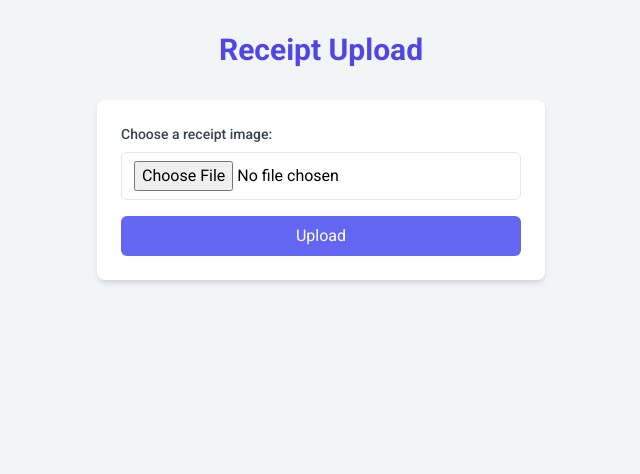
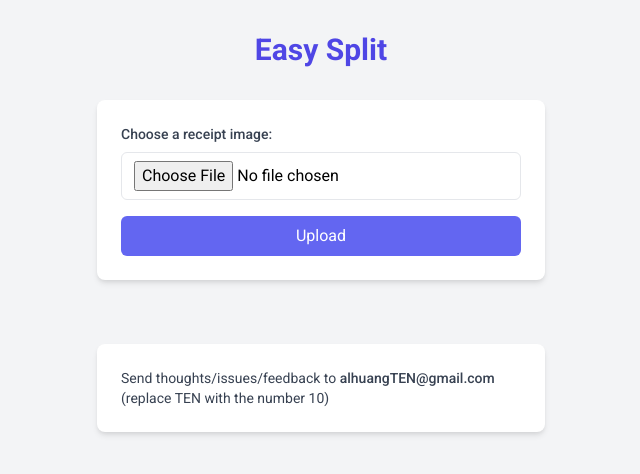
Before and after one commit to alhuang10/split-the-bill, a Flask app: page / in a window 1280 px wide. Shown: the top 474 px of the page, without its empty margins (319-959 px from the left). Run offline with Flask 3, Linux system fonts and the light colour scheme.

Commit message:
Change some headers, add a feedback email

```diff
--- a/templates/index.html
+++ b/templates/index.html
@@ -3,7 +3,7 @@
 <head>
     <meta charset="UTF-8">
     <meta name="viewport" content="width=device-width, initial-scale=1.0">
-    <title>Receipt Upload</title>
+    <title>Easy Split</title>
     <script src="https://unpkg.com/vue@3/dist/vue.global.prod.js"></script>
     <link href="https://cdn.jsdelivr.net/npm/tailwindcss@2.2.19/dist/tailwind.min.css" rel="stylesheet">
     <link href="https://fonts.googleapis.com/css2?family=Roboto:wght@300;400;500;700&display=swap" rel="stylesheet">
@@ -21,7 +21,7 @@
 </head>
 <body class="bg-gray-100 min-h-screen">
     <div id="app" class="container mx-auto px-4 py-8">
-        <h1 class="text-3xl font-bold mb-8 text-center text-indigo-600">Receipt Upload</h1>
+        <h1 class="text-3xl font-bold mb-8 text-center text-indigo-600">Easy Split</h1>
 
         <div class="max-w-md mx-auto bg-white rounded-lg shadow-md p-6">
             <form @submit.prevent="uploadFile" enctype="multipart/form-data">
@@ -117,5 +117,13 @@
         }
     }).mount('#app');
     </script>
+
+    <div class="max-w-md mx-auto bg-white rounded-lg shadow-md p-6 mt-8">
+        <!-- <h2 class="text-2xl font-bold mb-4 text-indigo-600">Feedback</h2> -->
+        <p class="text-gray-700 text-sm">
+            Send thoughts/issues/feedback to <span class="font-medium">alhuangTEN@gmail.com</span> (replace TEN with the number 10)
+        </p>
+    </div>
+
 </body>
 </html>
--- a/templates/ocr_result.html
+++ b/templates/ocr_result.html
@@ -3,7 +3,7 @@
 <head>
     <meta charset="UTF-8">
     <meta name="viewport" content="width=device-width, initial-scale=1.0">
-    <title>Receipt OCR Result</title>
+    <title>Receipt Items</title>
     <script src="https://unpkg.com/vue@3/dist/vue.global.js"></script>
     <link href="https://cdn.jsdelivr.net/npm/tailwindcss@2.2.19/dist/tailwind.min.css" rel="stylesheet">
     <link href="https://fonts.googleapis.com/css2?family=Roboto:wght@300;400;500;700&display=swap" rel="stylesheet">
@@ -18,7 +18,7 @@
 </head>
 <body class="bg-gray-100 min-h-screen">
     <div id="app" class="container mx-auto px-4 py-8">
-        <h1 class="text-3xl font-bold mb-8 text-center text-indigo-600">Receipt OCR Result</h1>
+        <h1 class="text-3xl font-bold mb-8 text-center text-indigo-600">Receipt Items</h1>
         <p class="text-center mb-6 text-gray-600">Click on any item or price to edit it.</p>
 
         <div class="bg-white rounded-lg shadow-md overflow-hidden">
--- a/templates/split.html
+++ b/templates/split.html
@@ -3,7 +3,7 @@
 <head>
     <meta charset="UTF-8">
     <meta name="viewport" content="width=device-width, initial-scale=1.0">
-    <title>Split Receipt</title>
+    <title>Easy Split</title>
     <script src="https://unpkg.com/vue@3/dist/vue.global.prod.js"></script>
     <script src="https://unpkg.com/axios/dist/axios.min.js"></script>
     <link href="https://cdn.jsdelivr.net/npm/tailwindcss@2.2.19/dist/tailwind.min.css" rel="stylesheet">
```
